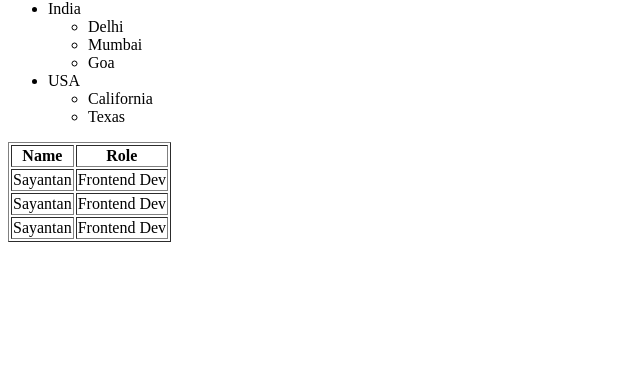
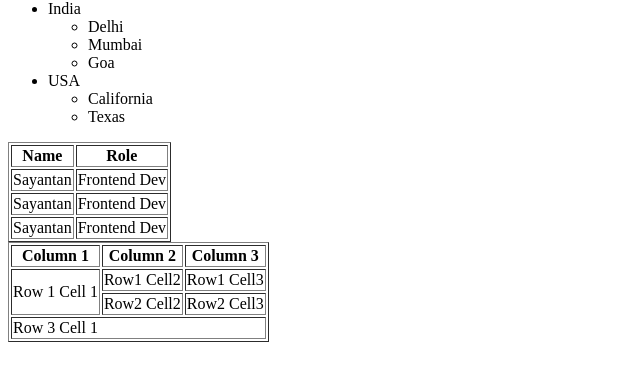
Before and after one commit to Sayantan699/120-Days-of-DEV, a plain HTML site: page Day 1/index.html in a window 1280 px wide. Shown: the part 336-714 px from the top of the page, without its empty margins (0-640 px from the left). Drawn offline with Linux system fonts and the light colour scheme.

Commit message:
added table 2

```diff
--- a/Day 1/index.html
+++ b/Day 1/index.html
@@ -57,3 +57,27 @@
     </tr>
   </tbody>
 </table>
+
+<table border="1">
+  <thead>
+    <th>Column 1</th>
+    <th>Column 2</th>
+    <th>Column 3</th>
+  </thead>
+
+  <tbody>
+    <tr>
+      <td rowspan="2">Row 1 Cell 1</td>
+      <td>Row1 Cell2</td>
+      <td>Row1 Cell3</td>
+    </tr>
+    <tr>
+      <td>Row2 Cell2</td>
+      <td>Row2 Cell3</td>
+    </tr>
+
+    <tr>
+      <td colspan="3">Row 3 Cell 1</td>
+    </tr>
+  </tbody>
+</table>
```
